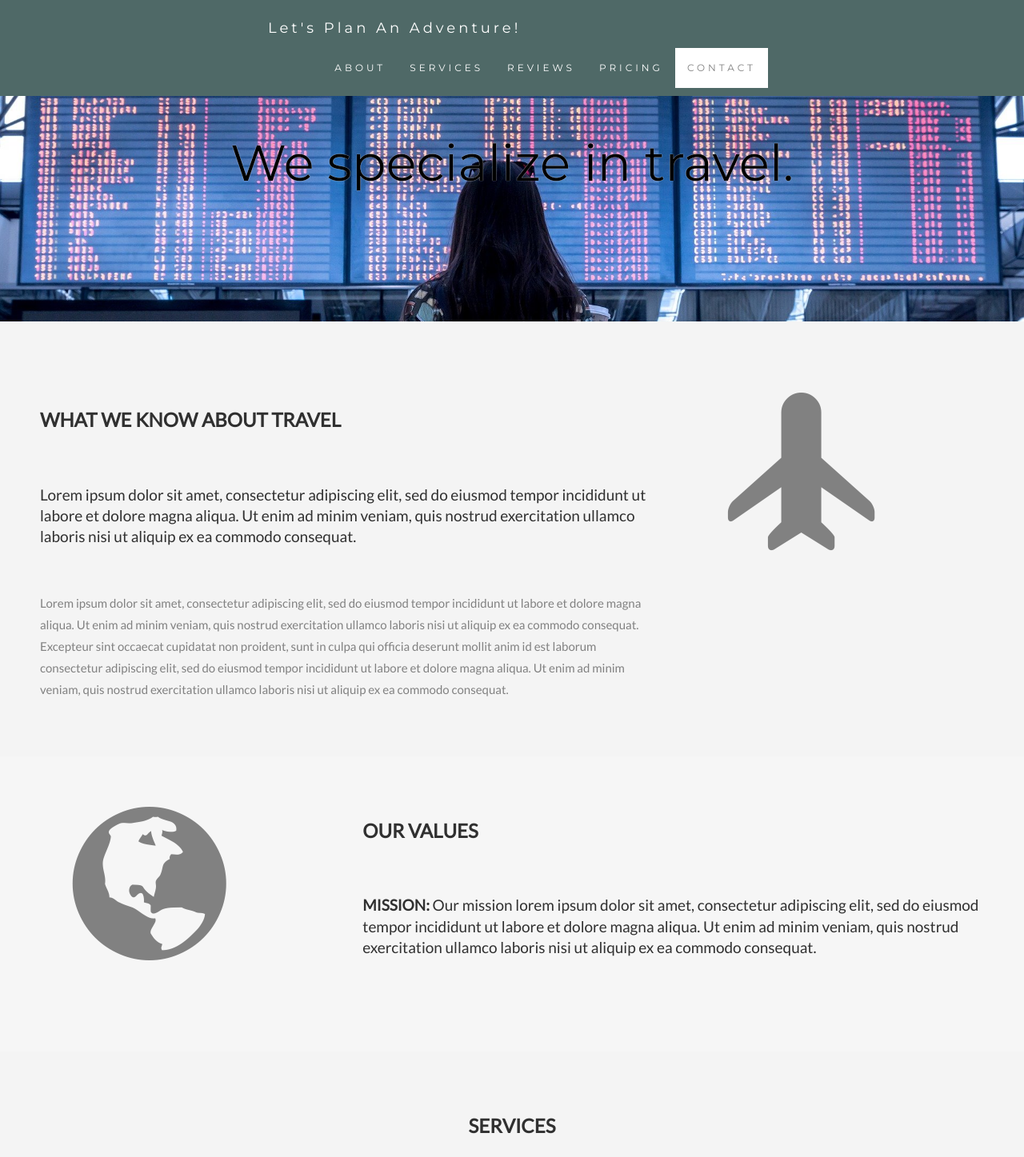
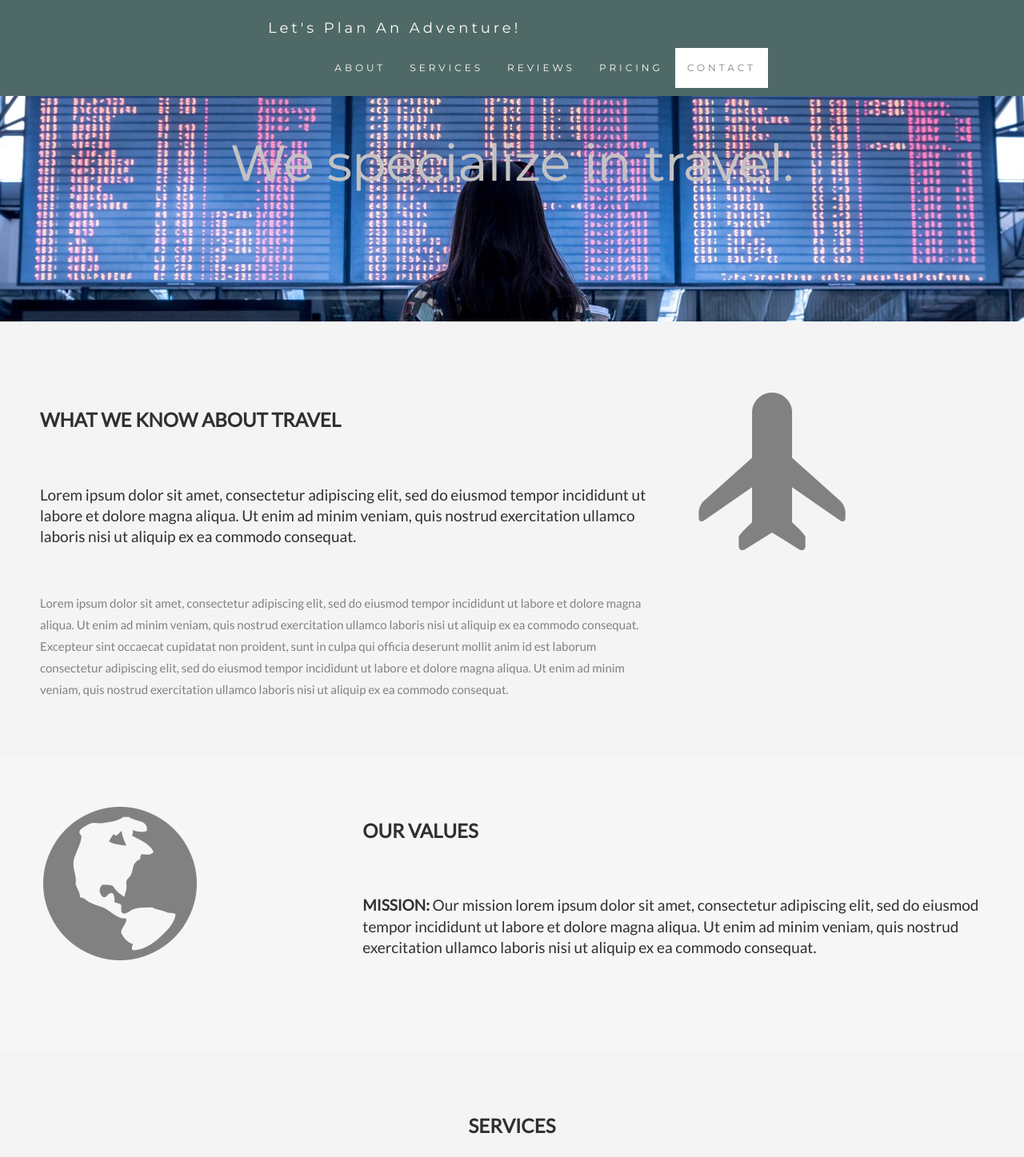
Before and after one commit to badwolf910/fullstack_project, a Flask app: page / in a window 1280 px wide. Shown: the top 1447 px of the page at 80% size. Run offline with Flask 2, Linux system fonts and the light colour scheme; some libraries are stand-ins or nearby versions.

Commit message:
Update style2.css

```diff
--- a/static/style2.css
+++ b/static/style2.css
@@ -19,7 +19,7 @@ body {
 }
 
 h1 {
-  color: rgb(197, 193, 193);
+  color: rgb(197, 193, 193) !important;
   margin-top: 15px;
 }
 
@@ -36,12 +36,6 @@ img {
   padding: 5px;
   border: #ccc dotted 2px;
   margin-top: 2rem;
-}
-
-.logo {
-  width: 300px;
-  display: block;
-  margin: auto;
 }
 
 .form-group {
```
